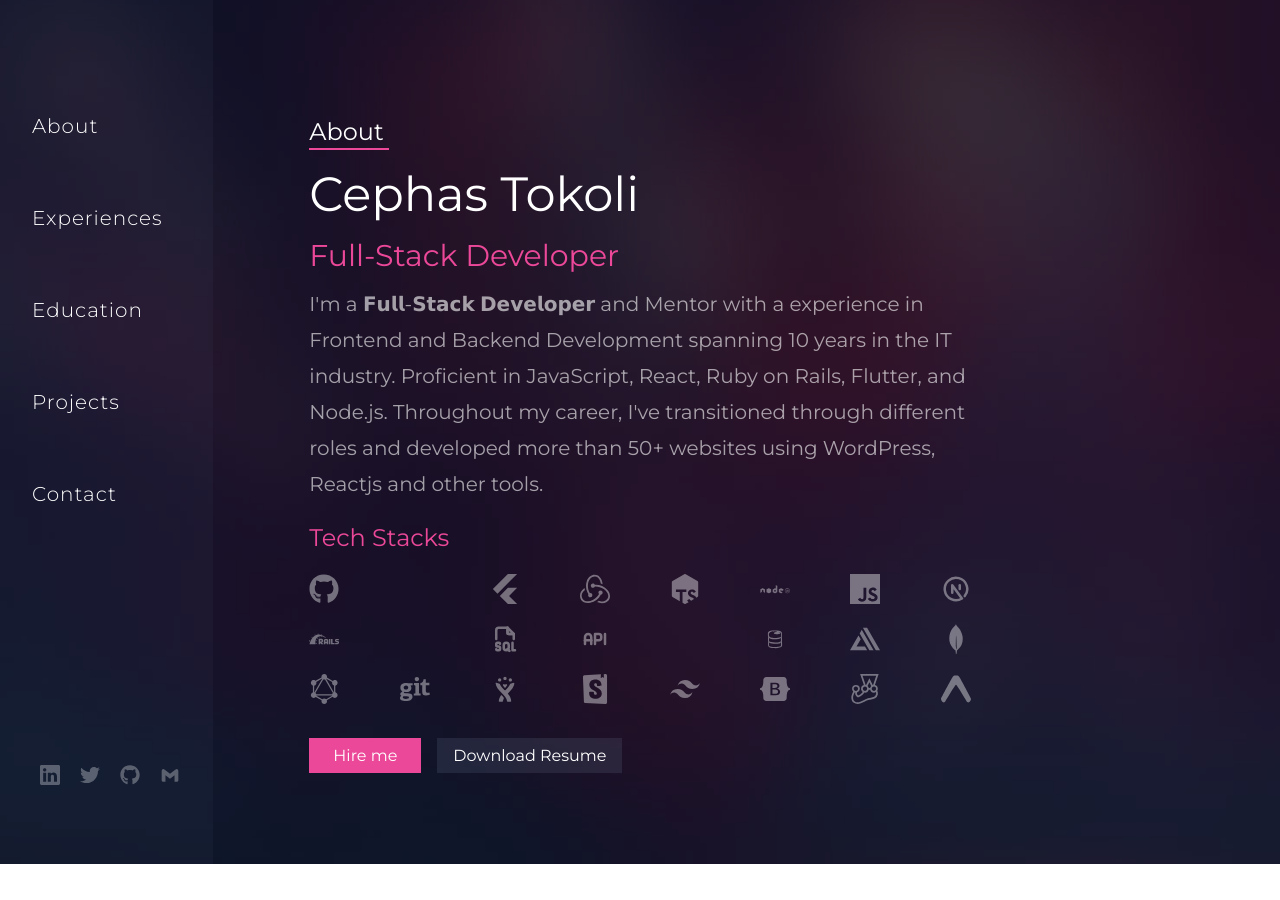
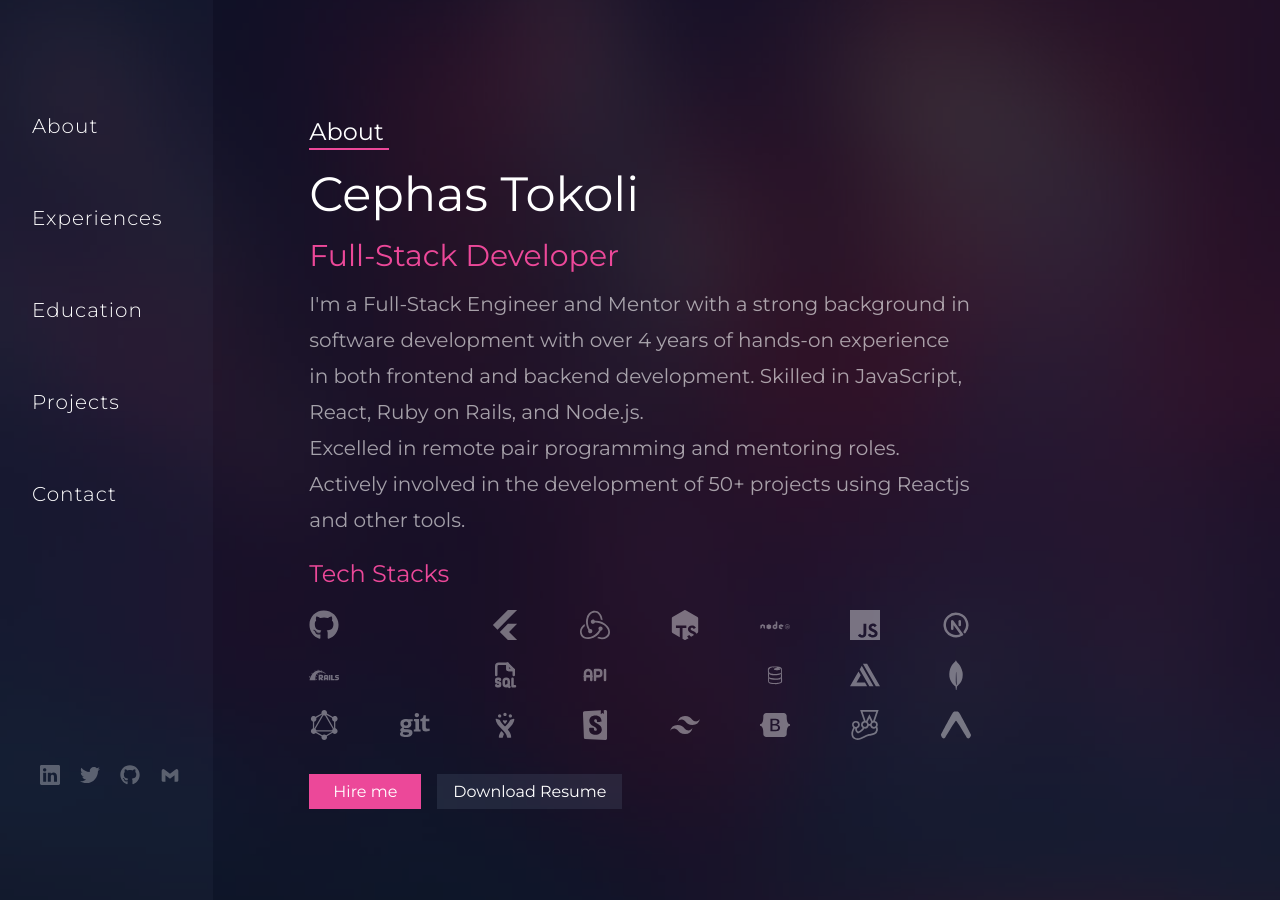
Before and after one commit to ctokoli/my_portfolio, a React (Vite) app: page / in a window 1280 px wide. Before the commit the page ends 864 px from the top, so only its background shows below. Built offline with nearby package versions, Linux system fonts and the light colour scheme; some icons are missing.

Commit message:
Update aboutComponent.jsx

```diff
--- a/src/components/aboutComponent.jsx
+++ b/src/components/aboutComponent.jsx
@@ -6,16 +6,17 @@ const AboutComponent = () => {
             <div className="w-20 mt-5">
                 <h1 className="text-2xl border-pink-500 border-b-2">About</h1>
             </div>
-            <h1 className=" text-5xl  mt-5 ">Cephas Tokoli</h1>
-            <h2 className="mt-5 text-3xl text-pink-500">Full-Stack Developer</h2>
-            <div className="bg-size md:max-w-24 mt-3 opacity-60 ">
-                <p className=" md:text-xl md:leading-9 "> I&apos;m a  𝗙𝘂𝗹𝗹-𝗦𝘁𝗮𝗰𝗸 𝗗𝗲𝘃𝗲𝗹𝗼𝗽𝗲𝗿 and Mentor with a experience in Frontend and Backend Development spanning 10 years in the IT industry. Proficient in JavaScript, React, Ruby on Rails, Flutter, and Node.js.  Throughout my  career, I&apos;ve transitioned through different roles and developed more than 50+ websites using WordPress, Reactjs and other tools.</p>
+            <h1 className=" text-5xl  mt-5 animate__animated animate__fadeInDown duration-500 delay-200">Cephas Tokoli</h1>
+            <h2 className="mt-5 text-3xl text-pink-500 animate__animated animate__fadeInDown duration-500 delay-200">Full-Stack Developer</h2>
+            <div className="bg-size md:max-w-24 mt-3 opacity-60 animate__animated animate__slideInLeft duration-500 delay-200">
+                <p className=" md:text-xl md:leading-9 "> I&apos;m a Full-Stack Engineer and Mentor with a strong background in software development with over 4 years of hands-on experience in both frontend and backend development. Skilled in JavaScript, React, Ruby on Rails, and Node.js.</p>
+                <p className="md:text-xl md:leading-9 "> Excelled in remote pair programming and mentoring roles. Actively involved in the development of 50+ projects using Reactjs and other tools.</p>
             </div>
              <div>
-                <h2 className="mt-5 text-2xl text-pink-500">Tech Stacks</h2>
+                <h2 className="mt-5 text-2xl text-pink-500 animate__animated animate__fadeInDown duration-500 delay-200 ">Tech Stacks</h2>
                 <StacksComponents />
             </div>
-           <div className="mt-10">
+           <div className="mt-10 animate__animated animate__slideInLeft duration-500 delay-200">
             <a href="mailto:matumasie@gmail.com" className="bg-pink-500 px-6 py-2">Hire me</a>
             <a href="https://docs.google.com/document/d/11iauSLc-i97ssgNfGcGQPXuSEMkOCzHZbxFalAEykMM/edit?usp=sharing" className="px-4 py-2 bg-slate-500 bg-opacity-20 ml-4">Download Resume</a>
            </div>
```
